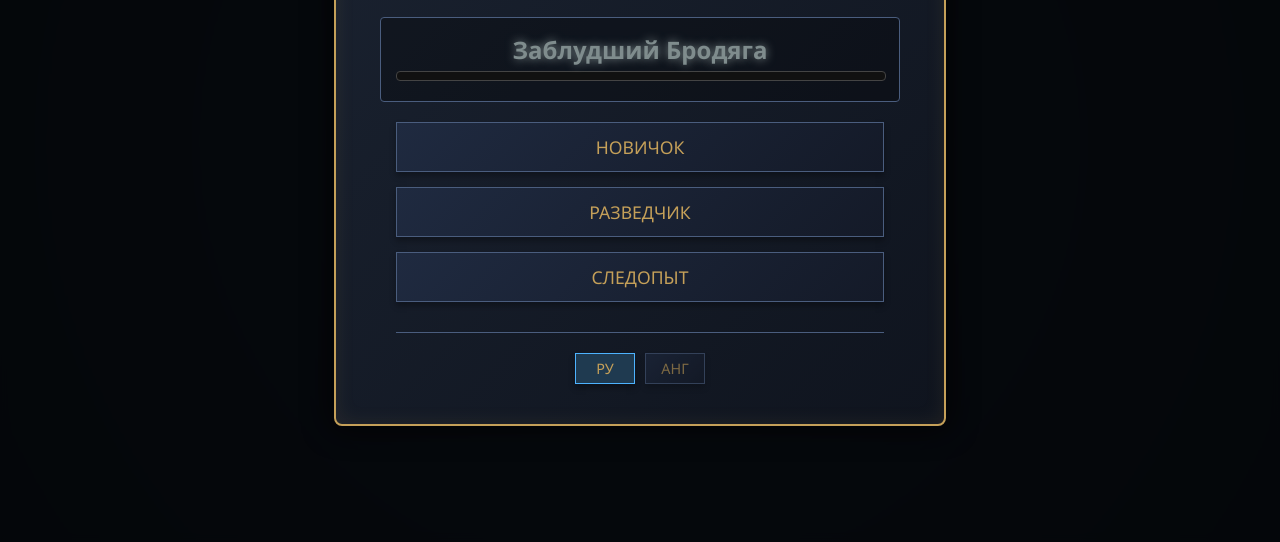
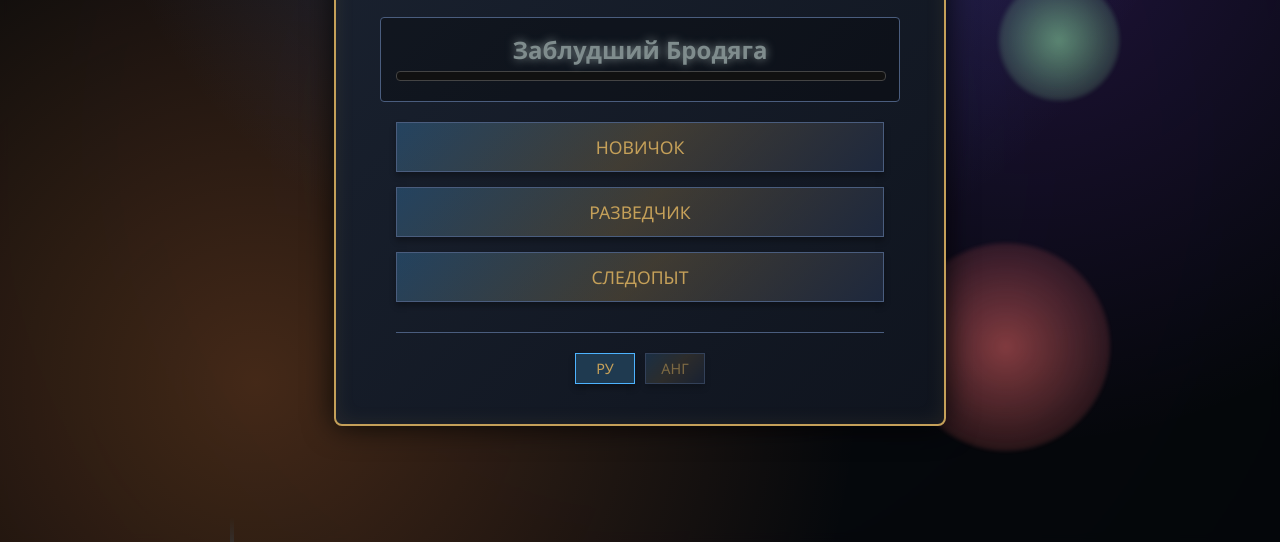
Before and after one commit to hisokapvp/Fantasy-Mirror-Quest, a plain HTML site: page index.html in a window 1280 px wide. Shown: the part 258-800 px from the top of the page. Drawn offline with Linux system fonts and the light colour scheme.

Commit message:
Enhance beam origin and menu visuals

```diff
--- a/index.html
+++ b/index.html
@@ -43,6 +43,61 @@
             backdrop-filter: blur(5px);
         }
 
+        #main-menu {
+            background: radial-gradient(circle at top, rgba(70, 120, 210, 0.35), transparent 55%),
+                radial-gradient(circle at 20% 80%, rgba(255, 140, 60, 0.25), transparent 50%),
+                radial-gradient(circle at 80% 20%, rgba(140, 70, 255, 0.2), transparent 45%),
+                rgba(5, 7, 10, 0.9);
+            overflow: hidden;
+        }
+
+        .menu-backdrop {
+            position: absolute;
+            inset: 0;
+            z-index: 0;
+            pointer-events: none;
+        }
+
+        .menu-orb {
+            position: absolute;
+            width: 140px;
+            height: 140px;
+            border-radius: 50%;
+            background: radial-gradient(circle, rgba(77, 179, 255, 0.8), rgba(77, 179, 255, 0));
+            filter: blur(2px);
+            animation: floatOrb 12s ease-in-out infinite;
+            opacity: 0.7;
+        }
+
+        .menu-orb.orb-a { top: 10%; left: 12%; animation-delay: 0s; }
+        .menu-orb.orb-b { top: 65%; left: 70%; animation-delay: 2s; width: 200px; height: 200px; background: radial-gradient(circle, rgba(255, 110, 110, 0.7), rgba(255, 110, 110, 0)); }
+        .menu-orb.orb-c { top: 30%; left: 78%; animation-delay: 4s; width: 120px; height: 120px; background: radial-gradient(circle, rgba(160, 255, 180, 0.7), rgba(160, 255, 180, 0)); }
+
+        .menu-spark {
+            position: absolute;
+            width: 4px;
+            height: 120px;
+            background: linear-gradient(180deg, rgba(255, 255, 255, 0), rgba(77, 179, 255, 0.7), rgba(255, 255, 255, 0));
+            opacity: 0.6;
+            animation: driftSpark 6s linear infinite;
+        }
+
+        .menu-spark.spark-a { left: 18%; top: -20%; animation-delay: 0s; }
+        .menu-spark.spark-b { left: 52%; top: -30%; animation-delay: 2s; }
+        .menu-spark.spark-c { left: 78%; top: -25%; animation-delay: 4s; }
+
+        @keyframes floatOrb {
+            0%, 100% { transform: translate(0, 0) scale(1); }
+            50% { transform: translate(20px, -30px) scale(1.08); }
+        }
+
+        @keyframes driftSpark {
+            0% { transform: translateY(0); opacity: 0; }
+            20% { opacity: 0.7; }
+            80% { opacity: 0.4; }
+            100% { transform: translateY(140vh); opacity: 0; }
+        }
+
         .menu-window {
             background: linear-gradient(135deg, #1a2230 0%, #0f141e 100%);
             border: 2px solid var(--accent-gold);
@@ -54,6 +109,8 @@
             align-items: center;
             text-align: center;
             min-width: 400px;
+            position: relative;
+            z-index: 1;
         }
 
         h1 {
@@ -103,7 +160,7 @@
         }
 
         button {
-            background: linear-gradient(135deg, #1f2a40 0%, #141a28 100%);
+            background: linear-gradient(135deg, rgba(77, 179, 255, 0.25) 0%, rgba(197, 160, 89, 0.25) 50%, rgba(31, 42, 64, 0.9) 100%);
             color: var(--accent-gold);
             border: 1px solid var(--border-color);
             padding: 12px 30px;
@@ -114,12 +171,27 @@
             box-shadow: 0 4px 6px rgba(0,0,0,0.3);
             text-transform: uppercase;
             width: 100%;
+            position: relative;
+            overflow: hidden;
         }
 
         button:hover {
             border-color: var(--accent-gold);
-            box-shadow: 0 0 15px rgba(197, 160, 89, 0.3);
+            box-shadow: 0 0 18px rgba(77, 179, 255, 0.4), 0 0 30px rgba(197, 160, 89, 0.3);
             transform: translateY(-2px);
+        }
+
+        button::after {
+            content: '';
+            position: absolute;
+            inset: 0;
+            background: linear-gradient(120deg, transparent, rgba(255, 255, 255, 0.25), transparent);
+            transform: translateX(-120%);
+            transition: transform 0.5s ease;
+        }
+
+        button:hover::after {
+            transform: translateX(120%);
         }
 
         .lang-group {
@@ -368,6 +440,14 @@
 
     <!-- MAIN MENU -->
     <div id="main-menu">
+        <div class="menu-backdrop">
+            <div class="menu-orb orb-a"></div>
+            <div class="menu-orb orb-b"></div>
+            <div class="menu-orb orb-c"></div>
+            <div class="menu-spark spark-a"></div>
+            <div class="menu-spark spark-b"></div>
+            <div class="menu-spark spark-c"></div>
+        </div>
         <div class="menu-window">
             <h1 id="title-txt">PATHFINDER'S MIRROR</h1>
 
@@ -613,7 +693,6 @@
 
     function toggleHint() {
         showHintOverlay = !showHintOverlay;
-        if (!beamActive) beamActive = true;
         if(showHintOverlay) {
              score = Math.max(0, score - 200);
              updateHUD();
@@ -997,6 +1076,23 @@
     }
 
     function getBeamOrigin() {
+        const startIcon = document.querySelector('.start-icon');
+        const boardEl = document.getElementById('board-container');
+        if (startIcon && boardEl) {
+            const iconRect = startIcon.getBoundingClientRect();
+            const boardRect = boardEl.getBoundingClientRect();
+            const centerX = iconRect.left + iconRect.width / 2;
+            const centerY = iconRect.top + iconRect.height / 2;
+            const offset = iconRect.height / 2;
+            const rad = (startRotation * Math.PI) / 180;
+            const dx = Math.cos(rad - Math.PI / 2) * offset;
+            const dy = Math.sin(rad - Math.PI / 2) * offset;
+            return {
+                x: centerX + dx - boardRect.left,
+                y: centerY + dy - boardRect.top
+            };
+        }
+
         const baseX = startPos.x * (CELL_SIZE + GAP) + CELL_SIZE / 2;
         const topY = startPos.y * (CELL_SIZE + GAP) + CELL_SIZE * 0.15;
         return { x: baseX, y: topY };
```
